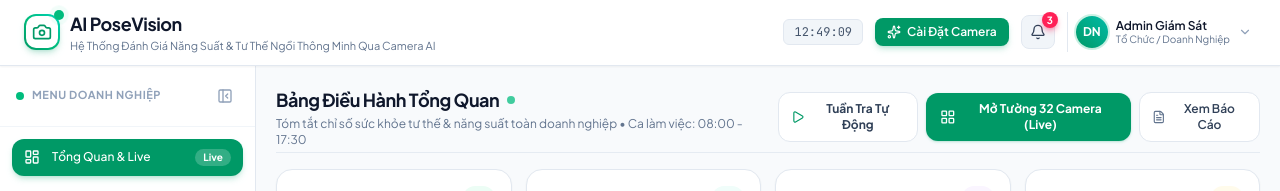
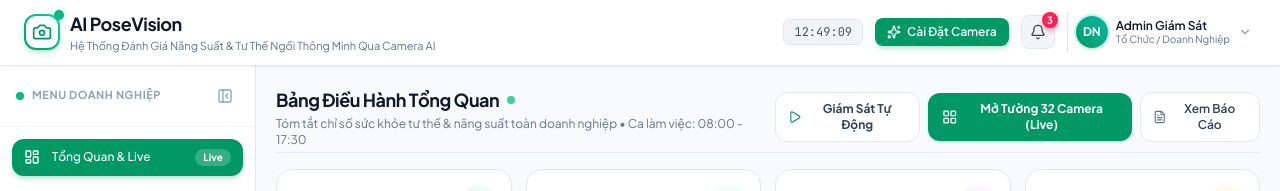
Before and after one commit to cuongnm05/Du-an-Giao-dien-nguoi-may, a React (Vite) app: page / in a window 1280 px wide. Shown: the top 191 px of the page. Built offline with nearby package versions, Linux system fonts and the light colour scheme.

Commit message:
refactor: Thay doi thuat ngu tuan tra sang giam sat tren toan bo giao dien

```diff
--- a/src/components/CameraSetupView.jsx
+++ b/src/components/CameraSetupView.jsx
@@ -1192,7 +1192,7 @@ export default function CameraSetupView({
 
                   <div className="flex items-center justify-between p-3 bg-slate-50 border border-slate-200 rounded-xl">
                     <div>
-                      <div className="font-semibold text-slate-800">Tuần tra đa camera xoay vòng tự động</div>
+                      <div className="font-semibold text-slate-800">Giám sát đa camera xoay vòng tự động</div>
                       <div className="text-[11px] text-slate-500">Chuyển luồng tiêu điểm mỗi {autoPatrolInterval} giây</div>
                     </div>
                     <select
--- a/src/components/DashboardView.jsx
+++ b/src/components/DashboardView.jsx
@@ -135,14 +135,14 @@ export default function DashboardView({
           </p>
         </div>
 
-        {/* Nút xem toàn bộ Camera, Tuần Tra & Báo cáo */}
+        {/* Nút xem toàn bộ Camera, Giám Sát & Báo cáo */}
         <div className="flex items-center gap-2">
-          {/* Nút Tuần Tra Tự Động */}
+          {/* Nút Giám Sát Tự Động */}
           <button
             onClick={() => {
               const next = !isPatrolling;
               setIsPatrolling(next);
-              setNotificationToast(next ? 'Đã bật chế độ tuần tra tự động qua các máy trạm!' : 'Đã dừng tuần tra tự động.');
+              setNotificationToast(next ? 'Đã bật chế độ giám sát tự động qua các máy trạm!' : 'Đã dừng giám sát tự động.');
               setTimeout(() => setNotificationToast(null), 3500);
             }}
             className={`flex items-center gap-1.5 px-3 py-2 rounded-xl text-xs font-bold transition-all border ${
@@ -153,7 +153,7 @@ export default function DashboardView({
             title="Tự động đảo góc nhìn qua từng máy trạm mỗi 4 giây"
           >
             {isPatrolling ? <Pause className="w-3.5 h-3.5" /> : <Play className="w-3.5 h-3.5 text-emerald-600" />}
-            <span>{isPatrolling ? 'Dừng Tuần Tra' : 'Tuần Tra Tự Động'}</span>
+            <span>{isPatrolling ? 'Dừng Giám Sát' : 'Giám Sát Tự Động'}</span>
           </button>
 
           <button
--- a/src/components/MultiCameraView.jsx
+++ b/src/components/MultiCameraView.jsx
@@ -193,12 +193,12 @@ export default function MultiCameraView({
             </button>
           </div>
 
-          {/* Nút Tuần Tra Tự Động & Nhắc Toàn Phòng */}
+          {/* Nút Giám Sát Tự Động & Nhắc Toàn Phòng */}
           <button
             onClick={() => {
               const next = !isPatrolling;
               setIsPatrolling(next);
-              setBroadcastNotice(next ? 'Đã bật chế độ tự động tuần tra quét qua các máy trạm!' : 'Đã dừng tuần tra tự động.');
+              setBroadcastNotice(next ? 'Đã bật chế độ tự động giám sát quét qua các máy trạm!' : 'Đã dừng giám sát tự động.');
               setTimeout(() => setBroadcastNotice(null), 3500);
             }}
             className={`flex items-center gap-1.5 px-3 py-1.5 rounded-xl font-semibold transition-all border ${
@@ -208,7 +208,7 @@ export default function MultiCameraView({
             }`}
           >
             {isPatrolling ? <Pause className="w-3.5 h-3.5" /> : <Play className="w-3.5 h-3.5 text-emerald-600" />}
-            <span>{isPatrolling ? 'Dừng Tuần Tra' : 'Tuần Tra'}</span>
+            <span>{isPatrolling ? 'Dừng Giám Sát' : 'Giám Sát Tự Động'}</span>
           </button>
 
           <button
--- a/src/components/PersonalView.jsx
+++ b/src/components/PersonalView.jsx
@@ -389,22 +389,22 @@ export default function PersonalView({
               </p>
             </div>
 
-            {/* Nút Tuần Tra Cá Nhân, bật/tắt thông báo & thời khóa biểu */}
+            {/* Nút Giám Sát Cá Nhân, bật/tắt thông báo & thời khóa biểu */}
             <div className="flex items-center gap-2">
               <button
                 onClick={() => {
                   setIsPersonalPatrolling(!isPersonalPatrolling);
-                  showToast(!isPersonalPatrolling ? 'Đã bật chế độ Tuần Tra Giám Sát Cá Nhân Tự Động (AI Pose & Screen Real-time)!' : 'Đã dừng tuần tra cá nhân.');
+                  showToast(!isPersonalPatrolling ? 'Đã bật chế độ Giám Sát Cá Nhân Tự Động (AI Pose & Screen Real-time)!' : 'Đã dừng giám sát cá nhân.');
                 }}
                 className={`flex items-center gap-1.5 px-3 py-1.5 rounded-xl text-xs font-semibold transition-all border ${
                   isPersonalPatrolling
                     ? 'bg-amber-500 text-white border-amber-500 shadow-xs animate-pulse'
                     : 'bg-white hover:bg-slate-50 text-slate-700 border-slate-200'
                 }`}
-                title="Tự động tuần tra phân tích góc ngồi và tiến trình làm việc"
+                title="Tự động giám sát phân tích góc ngồi và tiến trình làm việc"
               >
                 {isPersonalPatrolling ? <Pause className="w-3.5 h-3.5" /> : <Play className="w-3.5 h-3.5 text-emerald-600" />}
-                <span>{isPersonalPatrolling ? 'Dừng Tuần Tra' : 'Tuần Tra Cá Nhân'}</span>
+                <span>{isPersonalPatrolling ? 'Dừng Giám Sát' : 'Giám Sát Cá Nhân'}</span>
               </button>
 
               <button
```
